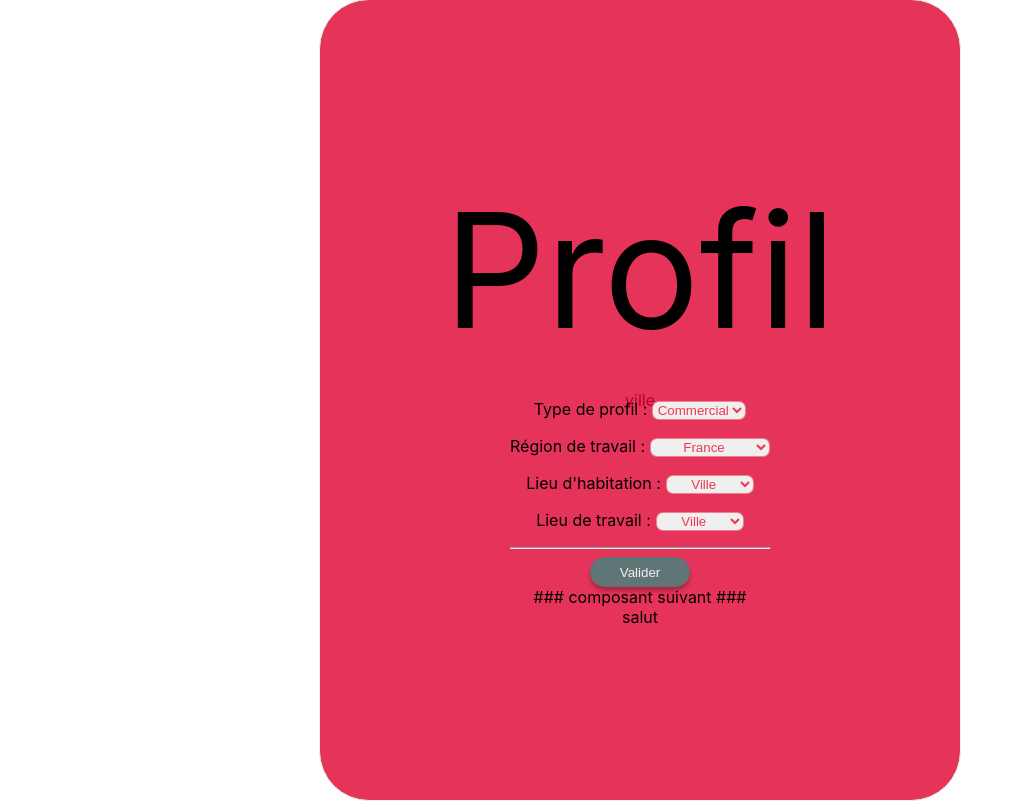
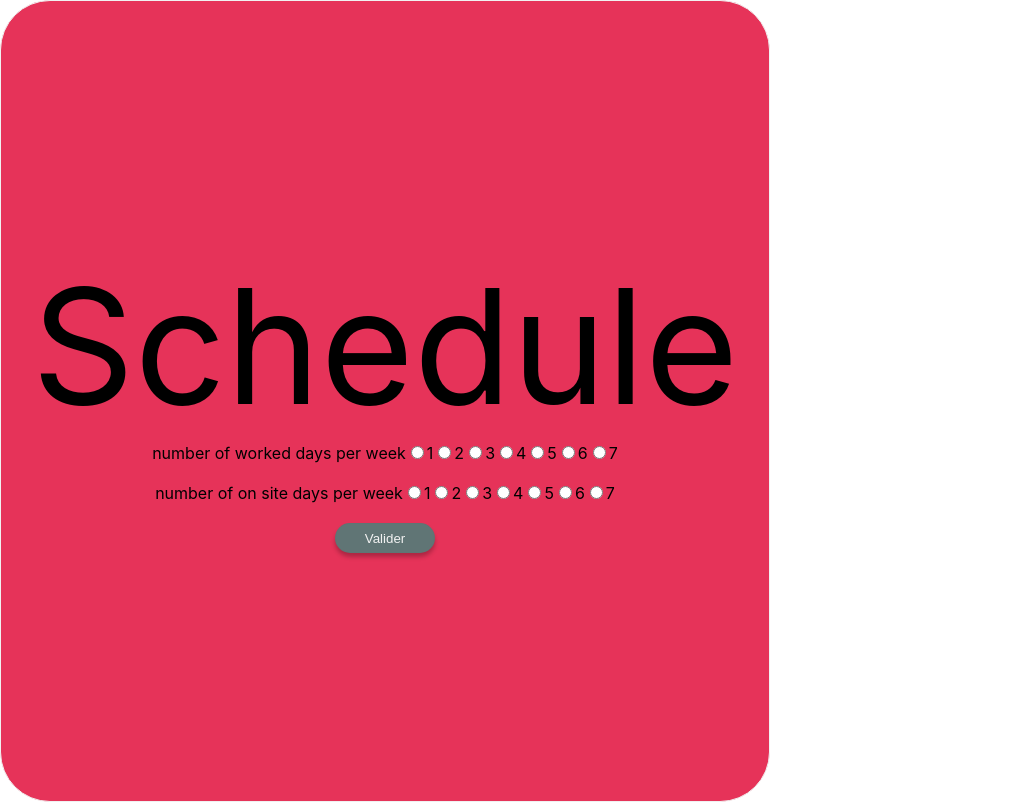
Before and after one commit to rfonck/hackaton, a React (Create React App) app in the folder hackaton/: page / in a window 1280 px wide. Shown: the whole page, without its empty margins (0-1024 px from the left). Built offline with nearby package versions, Linux system fonts and the light colour scheme.

Commit message:
page modalités ok

```diff
--- a/hackaton/src/components/Modalités/Modalités.js
+++ b/hackaton/src/components/Modalités/Modalités.js
@@ -1,12 +1,52 @@
 import React from 'react';
 import PropTypes from 'prop-types';
 import './Modalités.scss';
+import "../styles/boutons.css";
+import "../styles/textes.css";
+import "../styles/box.css";
+import "../styles/home.css";
 
-const Modalités = () => (
-  <div className="Modalités">
-    Modalités Component
-  </div>
-);
+class Modalités extends React.Component{
+  render(){
+    return(
+      <div className="Profil background box-centre texte-centre">
+      <div className='texte-titre texte-gris'>Schedule</div>
+      <div className='radios'>
+        <div className='radios-worked'>
+          number of worked days per week
+          <input type='radio' name='worked-days' value='1'/><label>1</label>
+          <input type='radio' name='worked-days' value='2'/><label>2</label>
+          <input type='radio' name='worked-days' value='3'/><label>3</label>
+          <input type='radio' name='worked-days' value='4'/><label>4</label>
+          <input type='radio' name='worked-days' value='5'/><label>5</label>
+          <input type='radio' name='worked-days' value='6'/><label>6</label>
+          <input type='radio' name='worked-days' value='7'/><label>7</label>
+        </div>
+        <br/>
+        <div className='radios-onsite'>
+          number of on site days per week
+          <input type='radio' name='onsite-days' value='1'/><label>1</label>
+          <input type='radio' name='onsite-days' value='2'/><label>2</label>
+          <input type='radio' name='onsite-days' value='3'/><label>3</label>
+          <input type='radio' name='onsite-days' value='4'/><label>4</label>
+          <input type='radio' name='onsite-days' value='5'/><label>5</label>
+          <input type='radio' name='onsite-days' value='6'/><label>6</label>
+          <input type='radio' name='onsite-days' value='7'/><label>7</label>
+        </div>
+      </div>
+      <br/>
+      <div className='bouton-gris-hover box-en-bas'>
+          <button
+          className='bouton-gris-rempli'
+          onClick={this.onTrigger}>
+          Valider
+          </button>
+        </div>
+
+      </div>
+    )
+  }
+}
 
 Modalités.propTypes = {};
 
--- a/hackaton/src/components/styles/box.css
+++ b/hackaton/src/components/styles/box.css
@@ -148,7 +148,7 @@ bottom:0vh;
     z-index: 1000;
     position: absolute;
 
-    width: 50%;
+    width: 60%;
     height: 50%;
     background-color: rgba(224, 1, 48, 0.80);
     border: 1px solid #f1f1f1;
--- a/hackaton/src/index.js
+++ b/hackaton/src/index.js
@@ -4,10 +4,13 @@ import './index.css';
 import App from './App';
 import reportWebVitals from './reportWebVitals';
 import Questionnaire_component from './components/Questionnaire_component/Questionnaire_component';
+import Modalités from './components/Modalités/Modalités';
+
 
 ReactDOM.render(
   <React.StrictMode>
-    <Questionnaire_component/>
+    {/* <Questionnaire_component/> */}
+    <Modalités/>
   </React.StrictMode>,
   document.getElementById('root')
 );
```
Also changed, not shown: 1 other file (tests, documents, lock files or other folders).
